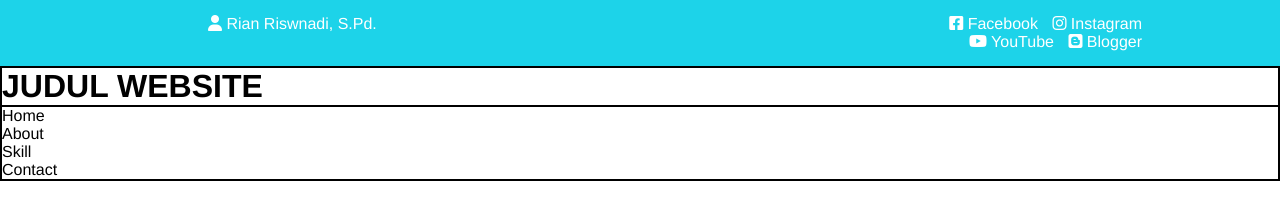
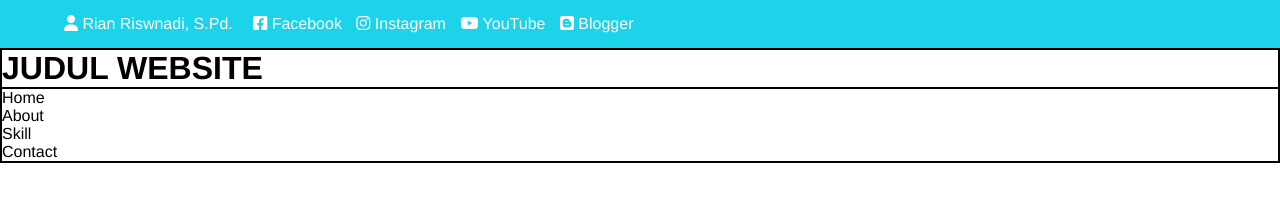
Before and after one commit to Produktkj/Produktkj.github.io, a plain HTML site: page index.html in a window 1280 px wide. Drawn offline with Linux system fonts and the light colour scheme.

Commit message:
Add files via upload

```diff
--- a/css/style.css
+++ b/css/style.css
@@ -17,9 +17,9 @@ a {
 	margin-right: 10px;
 }
 .container {
-	width: 80%;
+	width: 90%;
 	margin: 0 auto;
-	text-align: right;
+	text-align: left;
 }
 body ul {
 	font-family: helvetica;
--- a/index.html
+++ b/index.html
@@ -15,7 +15,7 @@
 		<div class="container">
 			<ul>
 				<i class="fa-solid fa-user" style="color: white;"></i>
-				<li> Rian Riswnadi, S.Pd. &emsp; &emsp; &emsp; &emsp; &emsp; &emsp; &emsp; &emsp; &emsp; &emsp; &emsp; &emsp; &emsp; &emsp; &emsp; &emsp; &emsp; &emsp; &emsp; &emsp; &emsp; &emsp; &emsp; &emsp; &emsp; &emsp; &emsp; &emsp;<a href="https://web.facebook.com/rian.riswandi3/"><i class="fa-brands fa-square-facebook"></i> Facebook</a></li>
+				<li> Rian Riswnadi, S.Pd. &emsp;<a href="https://web.facebook.com/rian.riswandi3/"><i class="fa-brands fa-square-facebook"></i> Facebook</a></li>
 				<li><a href="https://www.instagram.com/rianriswandi20/"><i class="fa-brands fa-instagram"></i> Instagram</a></li>
 				<li><a href="https://l.instagram.com/?u=https%3A%2F%2Fm.youtube.com%2Fchannel%2FUCcLS0nAGmFf1u1WUWM4swbQ%2Ffeatured&e=AT3EfFB89_dLs1u2PBZCNuGpvN_pdAFpNnub4JYw3JEmetTa7iDVKVICnb5dZAiGI-3YCTM-wZCyPLsQ_9lXlFxCMrn5pl-dQAG7xA"><i class="fa-brands fa-youtube"></i> YouTube</a></li>
 				<li><a href="https://reces17.blogspot.com/"><i class="fa-brands fa-blogger"></i> Blogger</a></li>
```
